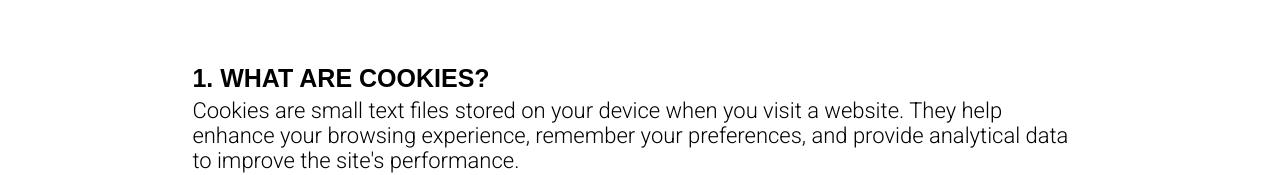
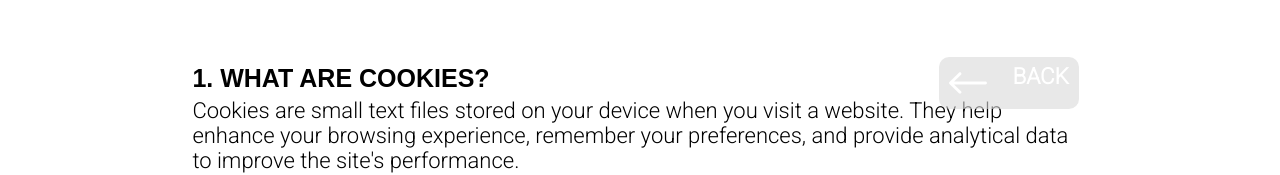
Before and after one commit to VladyslavSmahin/ABC_Front, a React (Vite) app: page /cookiePolicy in a window 1280 px wide. Shown: the part 223-398 px from the top of the page. Built offline with nearby package versions, Linux system fonts and the light colour scheme; no server answers.

Commit message:
add scroolToTop and btn back from 3 last added pages

```diff
--- a/src/App.jsx
+++ b/src/App.jsx
@@ -15,6 +15,7 @@ import Article from "./components/article/index.jsx";
 import MainAdminPage from "./pages/admin/mainAdminPage/index.jsx";
 import ChangePost from "./pages/admin/changePost/index.jsx";
 import GetAllArticlesPage from "./pages/admin/getAllArticles/index.jsx";
+import ScrollToTop from "./utils/ScrollToTop.jsx";
 
 function App() {
 
@@ -62,6 +63,7 @@ function App() {
 
     return (
         <BrowserRouter>
+            <ScrollToTop />
             <Routes>
                 <Route path="/" element={<MainLayout><Home truncateHtml={truncateHtml} /></MainLayout>} />
                 <Route path="/Analytics" element={<MainLayout><Analytics truncateHtml={truncateHtml} /></MainLayout>}>
--- a/src/components/clickToBackBtn/index.jsx
+++ b/src/components/clickToBackBtn/index.jsx
@@ -1,7 +1,7 @@
 import './style.scss';
 import {useEffect, useState} from "react";
 
-const ClickToBackBtn = ({className}) => {
+const ClickToBackBtn = ({className, onClick}) => {
 
     const [isFixed, setIsFixed] = useState(false);
 
@@ -16,7 +16,7 @@ const ClickToBackBtn = ({className}) => {
 
 
     return (
-        <div className={`clickToBackBtn ${isFixed ? 'fixed' : 'static'} ${className}`}>
+        <div className={`clickToBackBtn ${isFixed ? 'fixed' : 'static'} ${className}`} onClick={onClick}>
             <img src='/images/arrow.svg' alt='arrow' />
             <p>back</p>
         </div>
--- a/src/pages/cookiePolicy/index.jsx
+++ b/src/pages/cookiePolicy/index.jsx
@@ -1,10 +1,12 @@
 import './style.scss'
 import ArticleHeader from "../../components/article/articleHeader/index.jsx";
+import ClickToBackBtn from "../../components/clickToBackBtn/index.jsx";
 
 const CookiePolicy = ({className = ''}) => {
     return (
         <div className={`cookie container ${className}`}>
             <ArticleHeader category='COOKIE POLICY FOR ABCPS.EU'></ArticleHeader>
+            <ClickToBackBtn onClick={() => window.history.back()}/>
             <strong>1. WHAT ARE COOKIES?</strong>
             <p>
                 Cookies are small text files stored on your device when you visit a website. They help enhance your
--- /dev/null
+++ b/src/utils/ScrollToTop.jsx
@@ -0,0 +1,14 @@
+import { useEffect } from "react";
+import { useLocation } from "react-router-dom";
+
+const ScrollToTop = () => {
+    const { pathname } = useLocation();
+
+    useEffect(() => {
+        window.scrollTo({ top: 0, behavior: 'smooth' });
+    }, [pathname]);
+
+    return null;
+};
+
+export default ScrollToTop;
```
Also changed, not shown: 1 other file (tests, documents, lock files or other folders).
